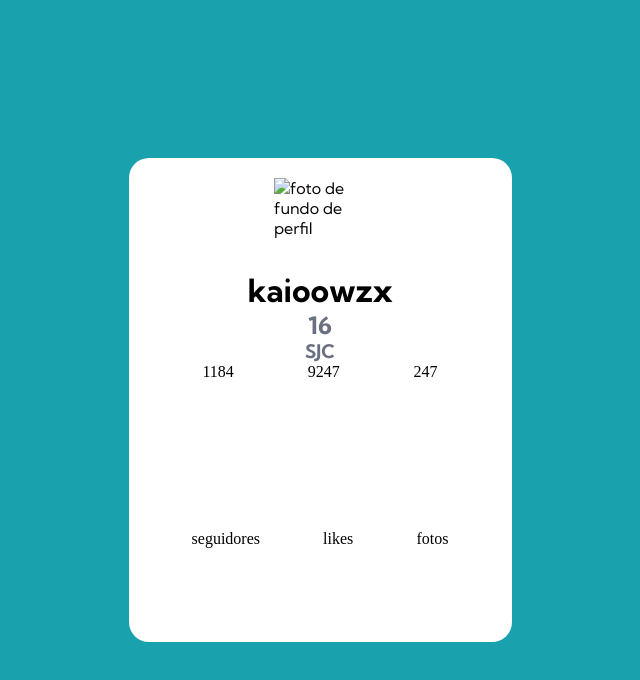
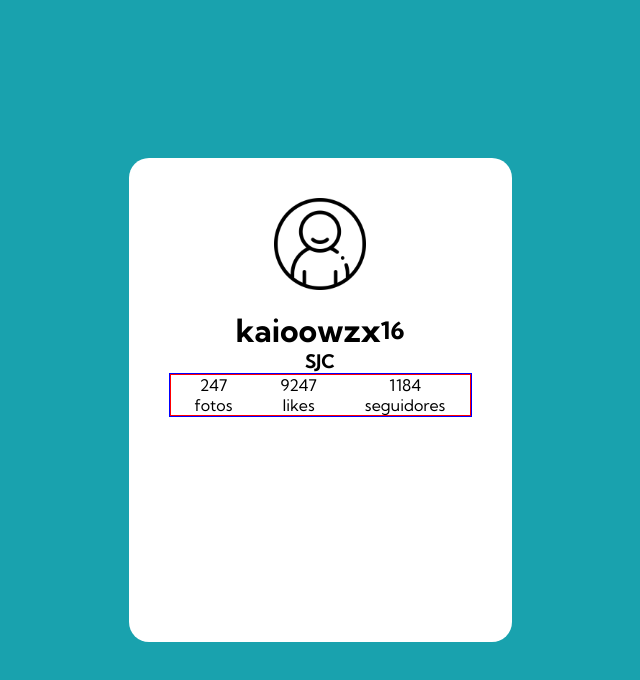
Before and after one commit to kaio-rangel/CARDPROFILE, a plain HTML site: page index.html in a window 1280 px wide. Shown: the whole page, without its empty margins (320-960 px from the left). Drawn offline with Linux system fonts and the light colour scheme.

Commit message:
second version

```diff
--- a/index.css
+++ b/index.css
@@ -1,7 +1,8 @@
 @import url('https://fonts.googleapis.com/css2?family=Kumbh+Sans:wght@400;700&display=swap');
 
 body{
-    background-color:  hsl(185, 75%, 39%);;
+    background-color:  hsl(185, 75%, 39%);
+    font-family: "kumbh sans";
 
 }
 main{
@@ -16,6 +17,10 @@ main{
     width: 383px;
     background-color: #fff;
     border-radius: 20px;
+    display: flex;
+    flex-direction: column;
+    align-items: center;
+    padding: 40px;
 
 }
 img{
@@ -24,29 +29,26 @@ img{
 }
 .info-superior{
     display: flex;
-    flex-direction: column;
+    flex-direction: colum;
     align-items: center;
     justify-content: center;
     margin-top: 20px;
-    font-family: kumbh sans,sans-serif;
     font-weight: 400;
 }
+.info-inferiores{
+    width: 100%;
+    border: 1px solid blue;
+    justify-self: flex-end;
+}
+
+
 ul{
-    list-style: none;
-}
-.infosup{
-    color:hsl(227, 10%, 46%);
-}
-.letras{
     display: flex;
-    justify-content: space-evenly;
-    margin: 39% auto;
-    text-align: center;
+    border: 1px solid red;
+    width:100%;
+    justify-content: space-around;
 
 }
-.numeros{
-    display: flex;
-    justify-content: space-evenly;
-    align-items: end;
-
+li{
+    text-align: center;
 }
--- a/index.html
+++ b/index.html
@@ -1,6 +1,6 @@
-
 <!DOCTYPE html>
 <html lang="en">
+
 <head>
     <meta charset="UTF-8">
     <meta name="viewport" content="width=device-width, initial-scale=1.0">
@@ -8,28 +8,29 @@
     <link rel="stylesheet" href="reset.css">
     <link rel="stylesheet" href="index.css">
 </head>
+
 <body>
     <main>
         <div class="card">
+            <img src="4645949.png" alt="foto de fundo de perfil" class="imagem">
             <div class="info-superior">
-            <img src="4645949.png" alt="foto de fundo de perfil" class="imagem">
                 <h1 class="nome">kaioowzx</h1>
-            <h2 class="infosup">16</h2>
-            <h3 class="infosup">SJC</h3>
+                <h2 class="idade">16</h2>
             </div>
+            <h3 class="cidade">SJC</h3>
             <div class="info-inferiores">
                 <ul>
-                <li class="numeros">
+                    <li>
+                        <p>247</p>
+                        <span>fotos</span>
+                    </li>
+                    <li>
+                        <p>9247</p>
+                        <span>likes</span>
+                    </li>
+                    <li>
                         <p>1184</p>
-                    <p>9247</p>
-                    <p>247</p>
-                </li>
-                <div class="letras">
-                    <div>seguidores</div>
-                    <div>likes</div>
-                    <div>fotos</div>
-                </div>
-
+                        <span>seguidores</span>
                     </li>
                 </ul>
             </div>
@@ -38,4 +39,5 @@
     </main>
 
 </body>
+
 </html>
--- a/reset.css
+++ b/reset.css
@@ -2,4 +2,8 @@
     margin: 0;
     padding: 0;
     box-sizing: border-box;
+
 }
+ul{
+    list-style: none;
+}
```
Also changed, not shown: 4645949.png (added), 1 other file. Lines whose indentation alone changed are shown as unchanged.
